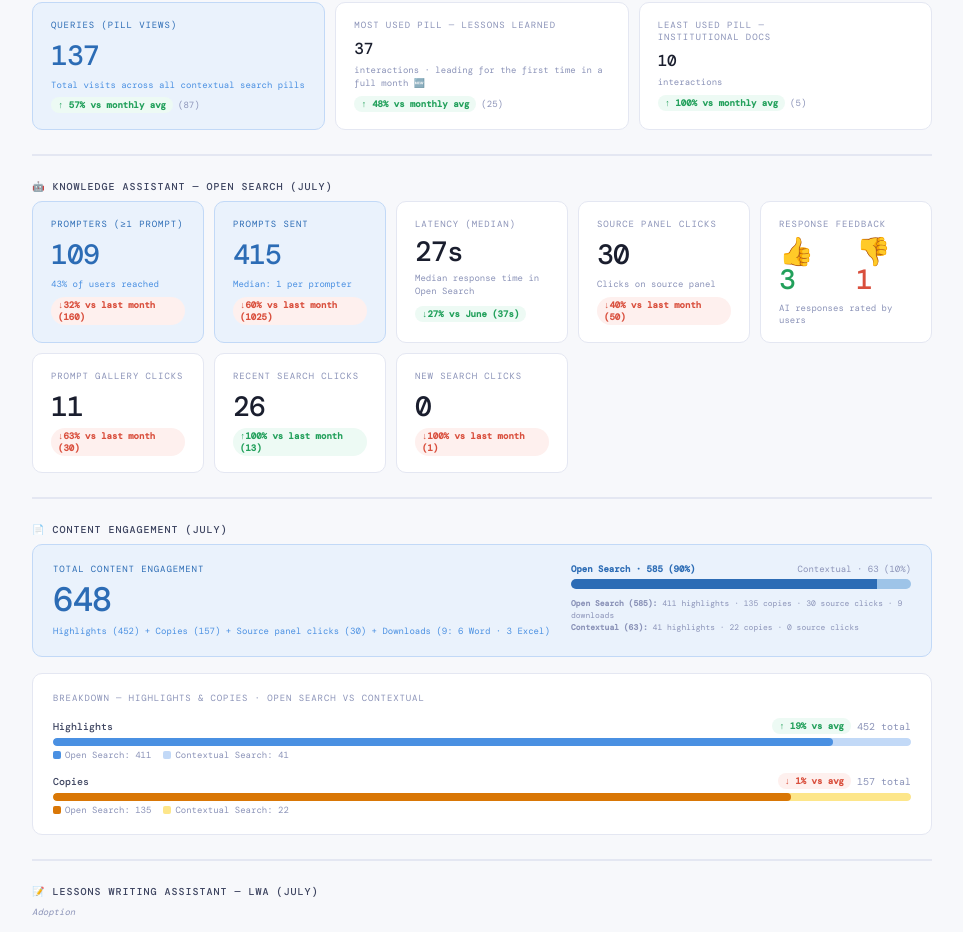
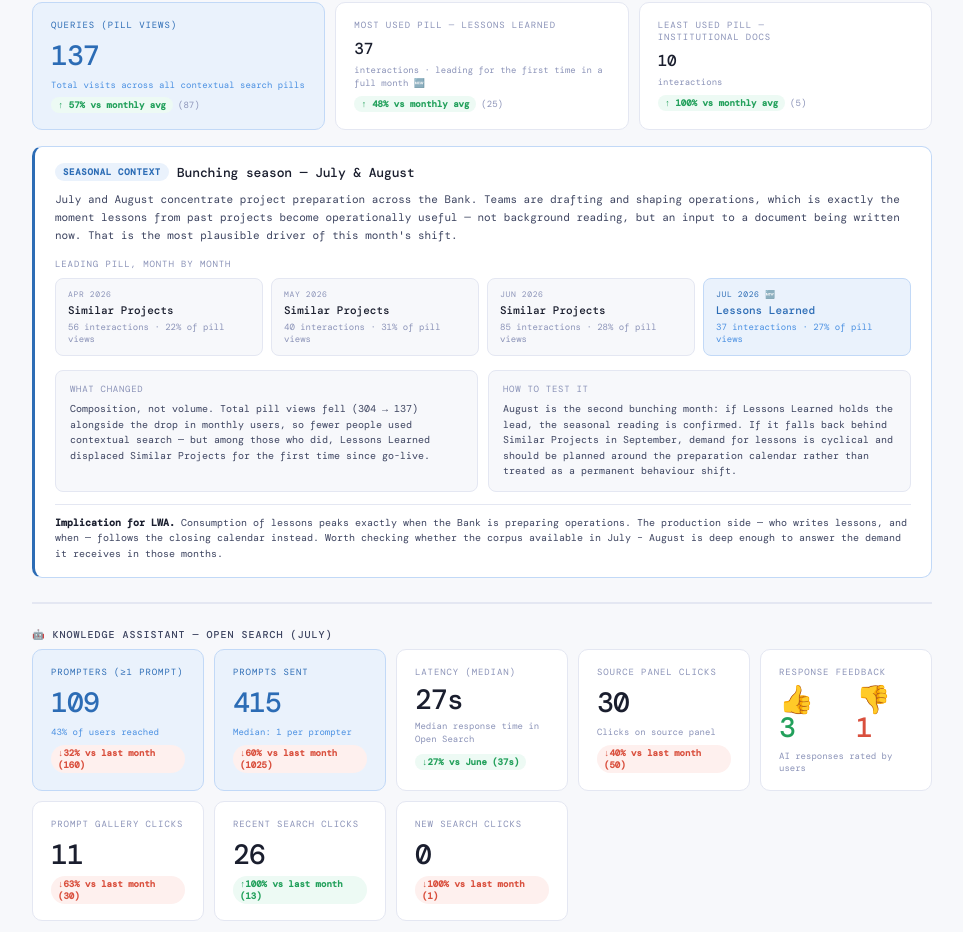
Before and after one commit to jimenasalinasg/KPsmoketest, a React (Vite) app: page / in a window 1280 px wide. Shown: the part 2159-3091 px from the top of the page, without its empty margins (158-1121 px from the left). Built offline with nearby package versions, Linux system fonts and the light colour scheme; a web font is replaced by a local one.

Commit message:
Update App.jsx

```diff
--- a/src/App.jsx
+++ b/src/App.jsx
@@ -2573,6 +2573,68 @@ function JulyMonthly() {
         <MCard label={<>Least used pill —<br/>Institutional Docs</>} value="10" desc="interactions" small bench={BENCH.monthly.pillBot} />
       </div>
 
+      {/* ── BUNCHING SEASON CONTEXT ── */}
+      <div style={{ background: SURF, border: `1px solid ${BLUE_M}`, borderLeft: `3px solid ${BLUE_D}`, borderRadius: 10, padding: "16px 20px" }}>
+        <div style={{ display: "flex", alignItems: "center", gap: 8, marginBottom: 10 }}>
+          <span style={{ fontSize: 9, fontWeight: 600, padding: "3px 8px", borderRadius: 99, background: BLUE_L, color: BLUE_D, textTransform: "uppercase", letterSpacing: "0.08em" }}>
+            Seasonal context
+          </span>
+          <span style={{ fontSize: 13, fontWeight: 500, color: INK, letterSpacing: "-0.01em" }}>
+            Bunching season — July &amp; August
+          </span>
+        </div>
+
+        <div style={{ fontSize: 11, color: INK2, lineHeight: 1.6, marginBottom: 14 }}>
+          July and August concentrate project preparation across the Bank. Teams are drafting and shaping operations, which is exactly the moment lessons from past projects become operationally useful — not background reading, but an input to a document being written now. That is the most plausible driver of this month's shift.
+        </div>
+
+        {/* Pill leadership series */}
+        <div style={{ fontSize: 9, textTransform: "uppercase", letterSpacing: "0.1em", color: INK3, marginBottom: 8 }}>
+          Leading pill, month by month
+        </div>
+        <div style={{ display: "grid", gridTemplateColumns: "repeat(4, 1fr)", gap: 8, marginBottom: 14 }}>
+          {[
+            { m: "Apr", pill: "Similar Projects", n: 56, views: 255 },
+            { m: "May", pill: "Similar Projects", n: 40, views: 130 },
+            { m: "Jun", pill: "Similar Projects", n: 85, views: 304 },
+            { m: "Jul", pill: "Lessons Learned", n: 37, views: 137, shift: true },
+          ].map((s, i) => (
+            <div key={i} style={{
+              background: s.shift ? BLUE_L : BG,
+              border: `1px solid ${s.shift ? BLUE_M : BDR}`,
+              borderRadius: 8, padding: "10px 12px",
+            }}>
+              <div style={{ fontSize: 8, textTransform: "uppercase", letterSpacing: "0.08em", color: s.shift ? BLUE_D : INK3, marginBottom: 4 }}>
+                {s.m} 2026{s.shift ? " 🆕" : ""}
+              </div>
+              <div style={{ fontSize: 11, fontWeight: 500, color: s.shift ? BLUE_D : INK, lineHeight: 1.3 }}>{s.pill}</div>
+              <div style={{ fontSize: 9, color: s.shift ? BLUE : INK3, marginTop: 4 }}>
+                {s.n} interactions · {Math.round(s.n / s.views * 100)}% of pill views
+              </div>
+            </div>
+          ))}
+        </div>
+
+        <div style={{ display: "grid", gridTemplateColumns: "1fr 1fr", gap: 10 }}>
+          <div style={{ background: BG, border: `1px solid ${BDR}`, borderRadius: 8, padding: "12px 14px" }}>
+            <div style={{ fontSize: 9, textTransform: "uppercase", letterSpacing: "0.08em", color: INK3, marginBottom: 6 }}>What changed</div>
+            <div style={{ fontSize: 10, color: INK2, lineHeight: 1.55 }}>
+              Composition, not volume. Total pill views fell (304 → 137) alongside the drop in monthly users, so fewer people used contextual search — but among those who did, Lessons Learned displaced Similar Projects for the first time since go-live.
+            </div>
+          </div>
+          <div style={{ background: BG, border: `1px solid ${BDR}`, borderRadius: 8, padding: "12px 14px" }}>
+            <div style={{ fontSize: 9, textTransform: "uppercase", letterSpacing: "0.08em", color: INK3, marginBottom: 6 }}>How to test it</div>
+            <div style={{ fontSize: 10, color: INK2, lineHeight: 1.55 }}>
+              August is the second bunching month: if Lessons Learned holds the lead, the seasonal reading is confirmed. If it falls back behind Similar Projects in September, demand for lessons is cyclical and should be planned around the preparation calendar rather than treated as a permanent behaviour shift.
+            </div>
+          </div>
+        </div>
+
+        <div style={{ fontSize: 10, color: INK2, lineHeight: 1.55, marginTop: 12, paddingTop: 10, borderTop: `1px solid ${BDR}` }}>
+          <strong style={{ color: INK }}>Implication for LWA.</strong> Consumption of lessons peaks exactly when the Bank is preparing operations. The production side — who writes lessons, and when — follows the closing calendar instead. Worth checking whether the corpus available in July&nbsp;–&nbsp;August is deep enough to answer the demand it receives in those months.
+        </div>
+      </div>
+
       {/* ── DIVIDER ── */}
       <div style={{ borderTop: `2px solid ${BDR}`, margin: "8px 0" }} />
 
```
